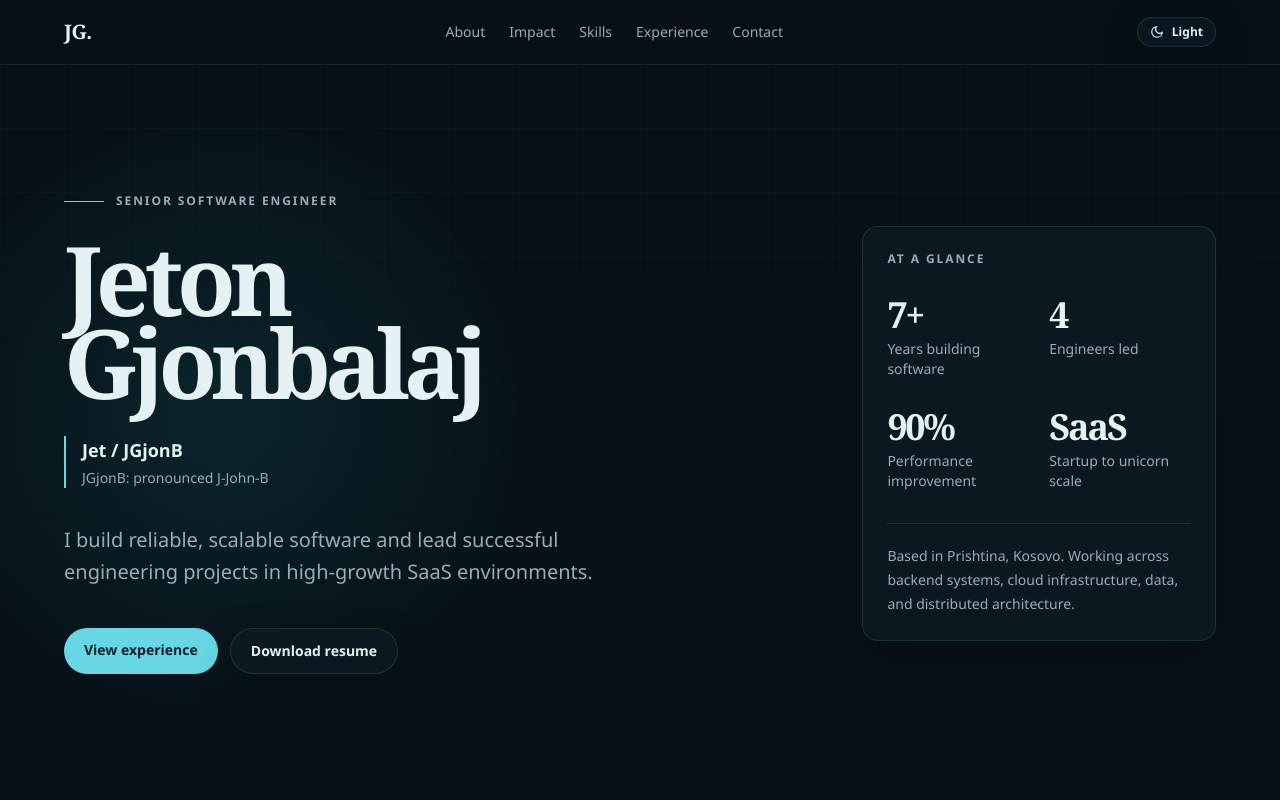
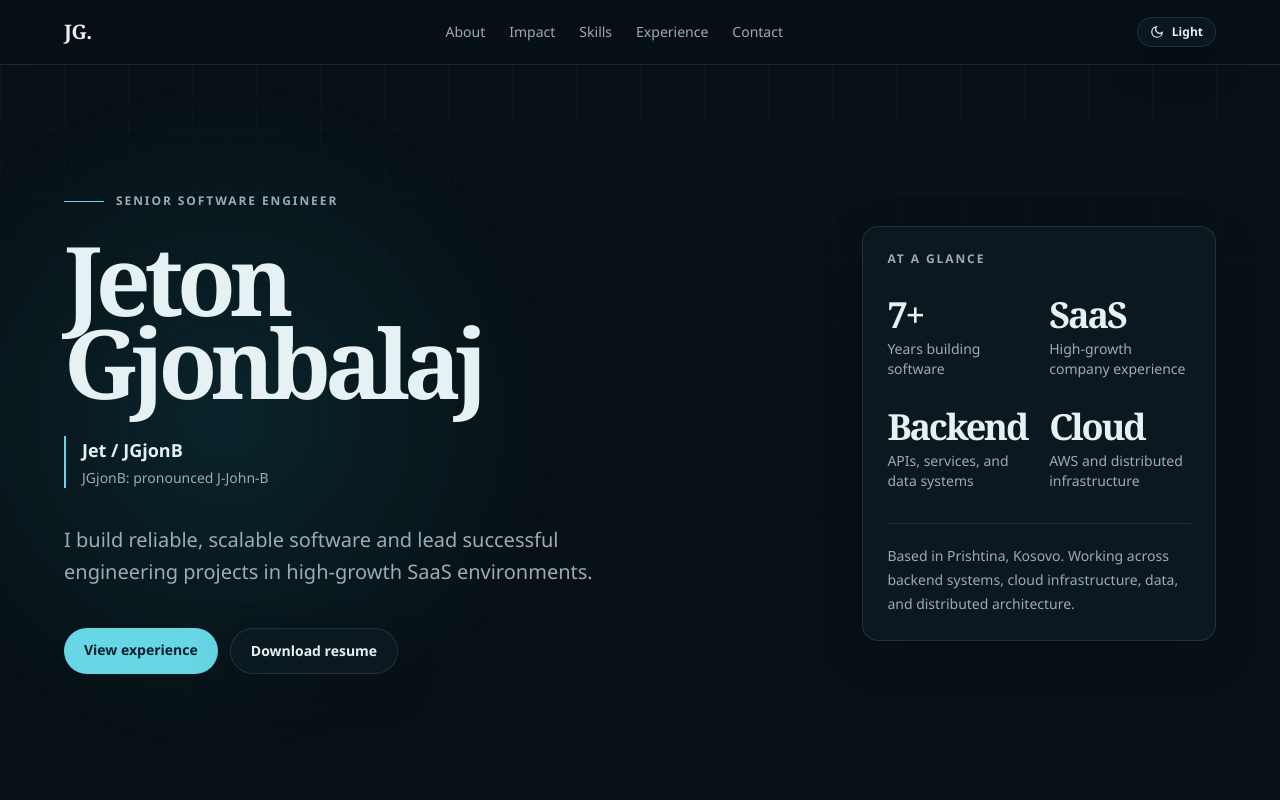
Before and after one commit to JetonGjonbalaj/JetonGjonbalaj.github.io, a website: page index.html in a window 1280 px wide. Shown: the top 800 px of the page. Drawn offline with Linux system fonts and the light colour scheme.

Commit message:
Refine career overview

```diff
--- a/index.html
+++ b/index.html
@@ -52,9 +52,9 @@
           <p class="text-muted text-xs font-bold tracking-[0.16em] uppercase">At a glance</p>
           <dl class="mt-7 grid grid-cols-2 gap-x-5 gap-y-7">
             <div><dt class="stat-value text-4xl font-bold">7+</dt><dd class="text-muted mt-1 text-sm">Years building software</dd></div>
-            <div><dt class="stat-value text-4xl font-bold">4</dt><dd class="text-muted mt-1 text-sm">Engineers led</dd></div>
-            <div><dt class="stat-value text-4xl font-bold">90%</dt><dd class="text-muted mt-1 text-sm">Performance improvement</dd></div>
-            <div><dt class="stat-value text-4xl font-bold">SaaS</dt><dd class="text-muted mt-1 text-sm">Startup to unicorn scale</dd></div>
+            <div><dt class="stat-value text-4xl font-bold">SaaS</dt><dd class="text-muted mt-1 text-sm">High-growth company experience</dd></div>
+            <div><dt class="stat-value text-4xl font-bold">Backend</dt><dd class="text-muted mt-1 text-sm">APIs, services, and data systems</dd></div>
+            <div><dt class="stat-value text-4xl font-bold">Cloud</dt><dd class="text-muted mt-1 text-sm">AWS and distributed infrastructure</dd></div>
           </dl>
           <div class="mt-8 border-t pt-5" style="border-color: var(--border)">
             <p class="text-muted text-sm leading-6">Based in Prishtina, Kosovo. Working across backend systems, cloud infrastructure, data, and distributed architecture.</p>
@@ -110,7 +110,7 @@
       <section id="contact" class="shell scroll-mt-24 py-20 lg:py-28"><div class="surface relative overflow-hidden rounded-3xl px-6 py-14 sm:px-12"><div aria-hidden="true" class="hero-glow pointer-events-none absolute -right-48 -top-48 size-[35rem]"></div><p class="eyebrow">Contact</p><h2 class="section-title relative mt-5 max-w-2xl">Let’s make the next difficult problem a little simpler.</h2><p class="text-muted relative mt-6 max-w-xl text-lg leading-8">Open to meaningful conversations, technical collaborations, and opportunities where strong engineering quality matters.</p><div class="relative mt-10 flex flex-wrap gap-3"><a class="text-accent-ink rounded-full px-5 py-3 text-sm font-bold transition-transform hover:-translate-y-0.5" style="background: var(--accent)" href="mailto:jetonmgjonbalaj@gmail.com">Email me</a><a class="surface text-ink rounded-full px-5 py-3 text-sm font-bold transition-transform hover:-translate-y-0.5" href="https://www.linkedin.com/in/jeton-gjonbalaj/" target="_blank" rel="noreferrer">LinkedIn</a><a class="surface text-ink rounded-full px-5 py-3 text-sm font-bold transition-transform hover:-translate-y-0.5" href="https://github.com/JetonGjonbalaj" target="_blank" rel="noreferrer">GitHub</a></div></div></section>
     </main>
 
-    <footer class="shell flex flex-col gap-2 border-t py-8 text-sm sm:flex-row sm:justify-between" style="border-color: var(--border)"><p class="text-muted">&copy; <span data-current-year></span> Jeton Gjonbalaj.</p><p class="text-muted">Built with HTML, Tailwind CSS, and JavaScript.</p></footer>
+    <footer class="shell border-t py-8 text-sm" style="border-color: var(--border)"><p class="text-muted">&copy; <span data-current-year></span> Jeton Gjonbalaj.</p></footer>
     <script src="./script.js"></script>
   </body>
 </html>
```
Also changed, not shown: assets/styles.css.
